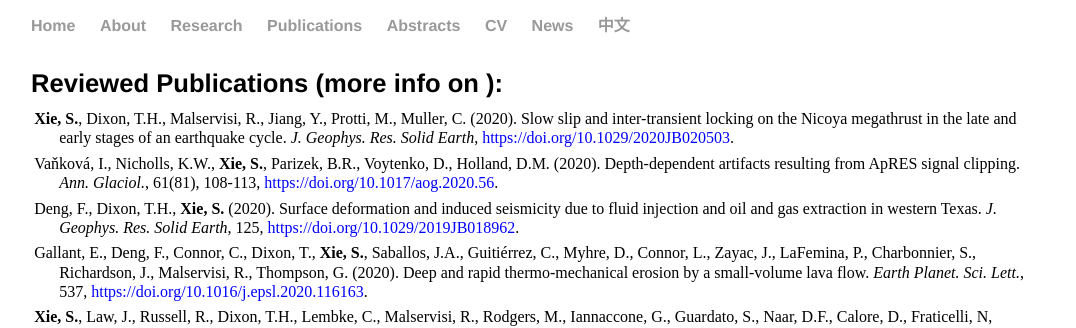
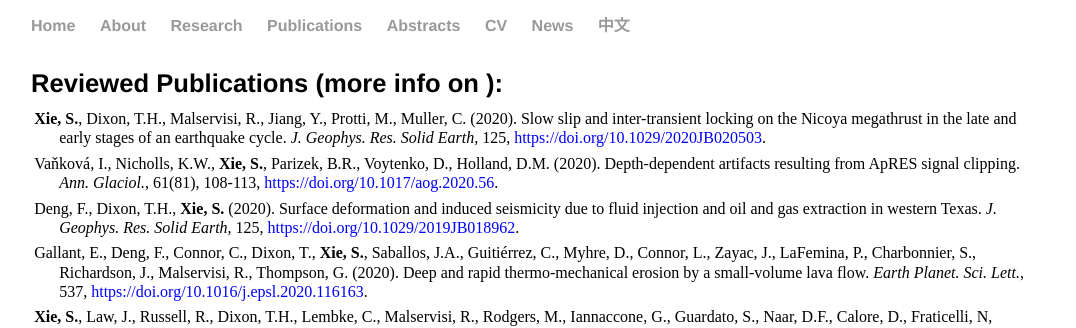
Before and after one commit to suruixie/suruixie.github.io, a Jekyll site: the page built from publications/index.html, in a window 1280 px wide. Shown: the top 328 px of the page, without its empty margins (97-1173 px from the left). Built offline with Jekyll 4.4.1, drawn with Linux system fonts in a browser that asks for light colours; a style sheet for code colours, icons or effects is not loaded.

Commit message:
Update index.html

```diff
--- a/publications/index.html
+++ b/publications/index.html
@@ -6,7 +6,7 @@
 <div class="publications">
 	<h4 style="margin-bottom:0.3em;">Reviewed Publications (more info on <a  href="https://scholar.google.com/citations?hl=en&user=kF4StsMAAAAJ&view_op=list_works" style="color:#0000FF;"><i class="ai ai-google-scholar ai-2x"></i></a>): </h4>
 	<p  class="publist" style="font-size:1.0em;">
-	        <strong>Xie, S.</strong>, Dixon, T.H., Malservisi, R., Jiang, Y., Protti, M., Muller, C. (2020). Slow slip and inter-transient locking on the Nicoya megathrust in the late and early stages of an earthquake cycle. <em>J. Geophys. Res. Solid Earth</em>, <a href="https://doi.org/10.1029/2020JB020503" style="color:#0000FF;">https://doi.org/10.1029/2020JB020503</a>.<br>
+	        <strong>Xie, S.</strong>, Dixon, T.H., Malservisi, R., Jiang, Y., Protti, M., Muller, C. (2020). Slow slip and inter-transient locking on the Nicoya megathrust in the late and early stages of an earthquake cycle. <em>J. Geophys. Res. Solid Earth</em>, 125, <a href="https://doi.org/10.1029/2020JB020503" style="color:#0000FF;">https://doi.org/10.1029/2020JB020503</a>.<br>
 	<p  class="publist" style="font-size:1.0em;">
 	        Vaňková, I., Nicholls, K.W., <strong>Xie, S.</strong>, Parizek, B.R., Voytenko, D., Holland, D.M. (2020). Depth-dependent artifacts resulting from ApRES signal clipping. <em>Ann. Glaciol.</em>, 61(81), 108-113, <a href="https://doi.org/10.1017/aog.2020.56" style="color:#0000FF;">https://doi.org/10.1017/aog.2020.56</a>.<br>
 	<p  class="publist" style="font-size:1.0em;">
```
